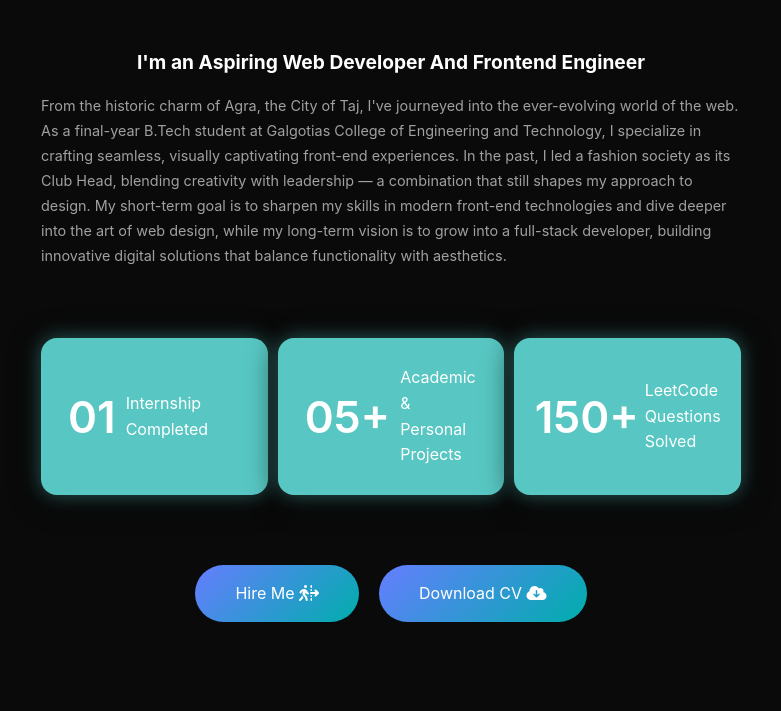
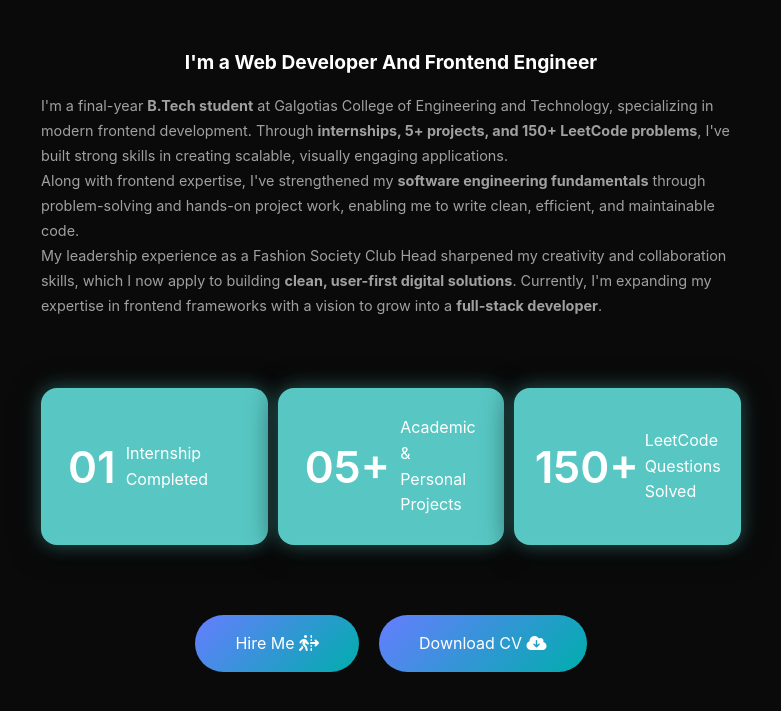
Before and after one commit to muskaann13/Personal-Portfolio-Website, a plain HTML site: page index.html in a window 1280 px wide. Shown: the part 1311-2022 px from the top of the page, without its empty margins (249-1030 px from the left). Drawn offline with nearby package versions, Linux system fonts and the light colour scheme; some packages are replaced by stand-ins of ours; a script that the page names is missing; a web font is replaced by a local one.

Commit message:
Updated resume link

```diff
--- a/app.js
+++ b/app.js
@@ -395,6 +395,6 @@ ScrollReveal().reveal('.pro-card, .about-buttons, .resume-tabs .tab-btn', {delay
 ScrollReveal().reveal('#skills .section-content .education .resume-line', {delay: 700, origin: 'bottom'});
 ScrollReveal().reveal('.education .resume-items .item-left', {delay: 900, origin: 'left', interval: 400});
 ScrollReveal().reveal('.education .resume-items .item-right', {delay: 920, origin: 'right'});
-ScrollReveal().reveal('.portfolio-card', {delay: 300, origin: 'bottom', interval: 300});
-ScrollReveal().reveal('.contact-info', {delay: 300, origin: 'left'});
-ScrollReveal().reveal('.contact-form-body', {delay: 300, origin: 'right'});
+ScrollReveal().reveal('.portfolio-card', {delay: 300, origin: 'bottom', interval: 200});
+ScrollReveal().reveal('.contact-info', {delay: 500, origin: 'left'});
+ScrollReveal().reveal('.contact-form-body', {delay: 500, origin: 'right'});
--- a/index.html
+++ b/index.html
@@ -71,11 +71,11 @@
         <div class="hero-bg"></div>
 
         <div class="hero-content">
-            <h2 class="hero-subtitle margin">Hi, Myself</h2>
+            <h2 class="hero-subtitle margin">Hi, I'm</h2>
             <h1 class="hero-title">Muskan Gupta</h1>
-            <h2 class="hero-subtitle">And I'm an Aspiring Frontend Developer</h2>
+            <h2 class="hero-subtitle">And I'm a Frontend Developer</h2>
             <p class="hero-description">Crafting intuitive interfaces that make the web both beautiful and functional, I transform concepts into engaging, user-first digital experiences.</p>
-            <a href="https://drive.google.com/uc?export=download&id=1NgHIBHulfoetmZtLyps4SWIincdUpQWM" class="cta-button" download>Download CV <i class="fa-solid fa-cloud-arrow-down"></i></a>
+            <a href="https://drive.google.com/uc?export=download&id=1BQtAslcH3Z1GBsifWKaxAlf35LWCk40q" class="cta-button" download>Download CV <i class="fa-solid fa-cloud-arrow-down"></i></a>
         </div>
 
         <img class="hero-img" src="images/gibbyProfile2.png" alt="profile-img">
@@ -97,8 +97,21 @@
                     </div>
                     <div class="about-details">
                         <div class="about-info">
-                            <h4 class="iam">I'm an Aspiring Web Developer And Frontend Engineer</h4>
-                            <p class="about-description">From the historic charm of Agra, the City of Taj, I've journeyed into the ever-evolving world of the web. As a final-year B.Tech student at Galgotias College of Engineering and Technology, I specialize in crafting seamless, visually captivating front-end experiences. In the past, I led a fashion society as its Club Head, blending creativity with leadership — a combination that still shapes my approach to design. My short-term goal is to sharpen my skills in modern front-end technologies and dive deeper into the art of web design, while my long-term vision is to grow into a full-stack developer, building innovative digital solutions that balance functionality with aesthetics.</p>
+                            <h4 class="iam">I'm a Web Developer And Frontend Engineer</h4>
+                            <p class="about-description">I'm a final-year <strong>B.Tech student</strong> at Galgotias College of
+                            Engineering and Technology, specializing in modern frontend development.
+                            Through <strong>internships, 5+ projects, and 150+ LeetCode problems</strong>,
+                            I've built strong skills in creating scalable, visually engaging applications.
+                            </p>
+                            <p class="about-description">Along with frontend expertise, I've strengthened my <strong>software engineering fundamentals</strong> through problem-solving and hands-on project work, enabling me to write clean, efficient, and
+                            maintainable code.
+                            </p>
+                            <p class="about-description">My leadership experience as a Fashion Society Club Head sharpened my
+                            creativity and collaboration skills, which I now apply to building
+                            <strong>clean, user-first digital solutions</strong>. Currently, I'm expanding
+                            my expertise in frontend frameworks with a vision to grow into a
+                            <strong>full-stack developer</strong>.
+                            </p>
                         </div>
                         <div class="pro-list">
                             <div class="pro-card">
@@ -118,7 +131,7 @@
                             <a href="#home" class="cta-button">Hire Me   <i class="fa-solid fa-person-walking-dashed-line-arrow-right"></i>
                             </a>
 
-                            <a href="https://drive.google.com/uc?export=download&id=1NgHIBHulfoetmZtLyps4SWIincdUpQWM" class="cta-button" download>Download CV <i class="fa-solid fa-cloud-arrow-down"></i></a>
+                            <a href="https://drive.google.com/uc?export=download&id=1BQtAslcH3Z1GBsifWKaxAlf35LWCk40q" class="cta-button" download>Download CV <i class="fa-solid fa-cloud-arrow-down"></i></a>
                         </div>
                     </div>
                 </div>
```
